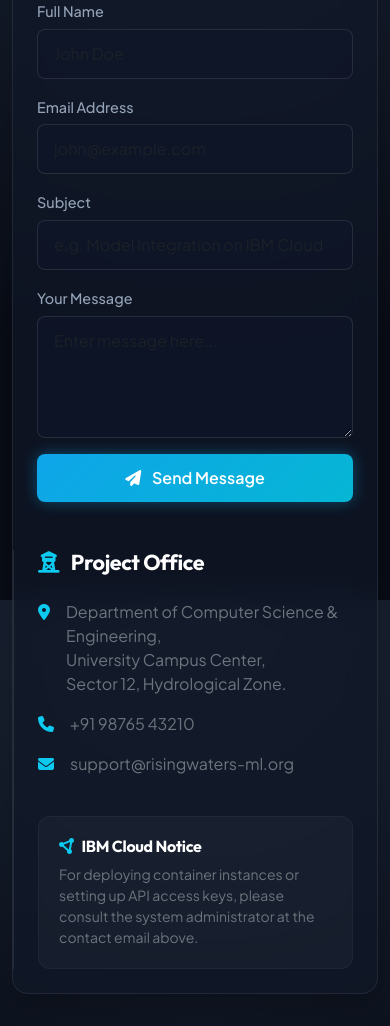
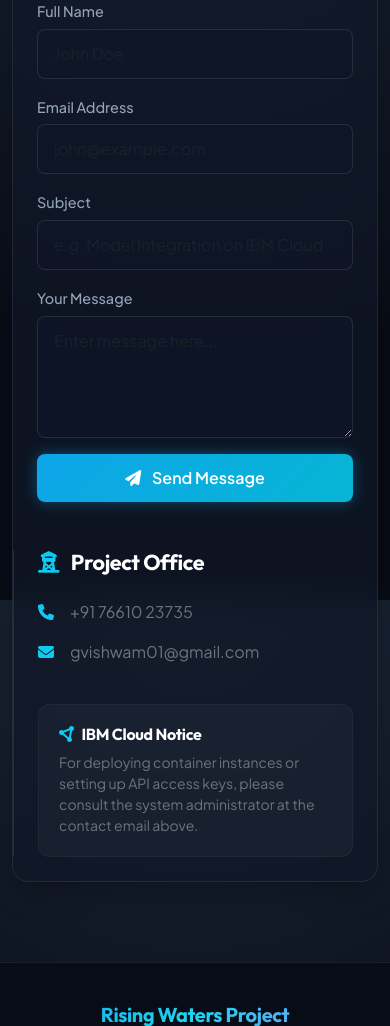
Before and after one commit to Vishwam143/rising-waters, a Flask app: page /contact in a window 390 px wide. Shown: the part 244-1270 px from the top of the page. Run offline with Flask 3, Linux system fonts and the light colour scheme.

Commit message:
Update contact details: set phone, email, and remove physical address

```diff
--- a/templates/contact.html
+++ b/templates/contact.html
@@ -38,17 +38,13 @@
                     <div>
                         <h4 class="text-white mb-4"><i class="fas fa-tower-observation me-2 text-info"></i> Project Office</h4>
                         <ul class="list-unstyled text-secondary">
-                            <li class="mb-3 d-flex align-items-start">
-                                <i class="fas fa-location-dot text-info mt-1 me-3"></i>
-                                <span>Department of Computer Science & Engineering,<br>University Campus Center,<br>Sector 12, Hydrological Zone.</span>
-                            </li>
                             <li class="mb-3 d-flex align-items-center">
                                 <i class="fas fa-phone text-info me-3"></i>
-                                <span>+91 98765 43210</span>
+                                <span>+91 76610 23735</span>
                             </li>
                             <li class="mb-3 d-flex align-items-center">
                                 <i class="fas fa-envelope text-info me-3"></i>
-                                <span>support@risingwaters-ml.org</span>
+                                <span>gvishwam01@gmail.com</span>
                             </li>
                         </ul>
                     </div>
```
